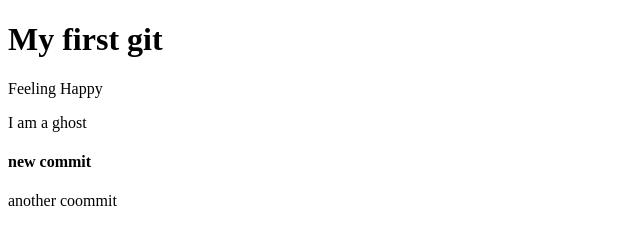
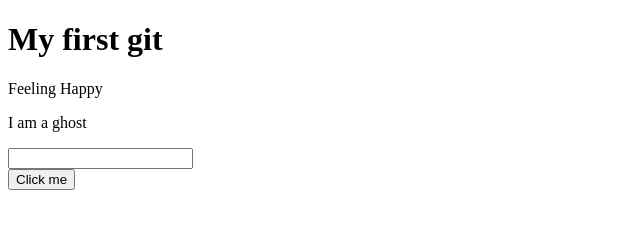
Before and after one commit to reajuddin/my-first-website, a plain HTML site: page index.html in a window 1280 px wide. Shown: the whole page, without its empty margins (0-640 px from the left). Drawn offline with Linux system fonts and the light colour scheme.

Commit message:
add button

```diff
--- a/index.html
+++ b/index.html
@@ -10,7 +10,9 @@
     <h1>My first git</h1>
     <p>Feeling Happy</p>
     <p>I am a ghost</p>
-    <h4>new commit</h4>
-    <p>another coommit</p>
+    <input type="text">
+    <br>
+    <button>Click me</button>
+
 </body>
 </html>
```
